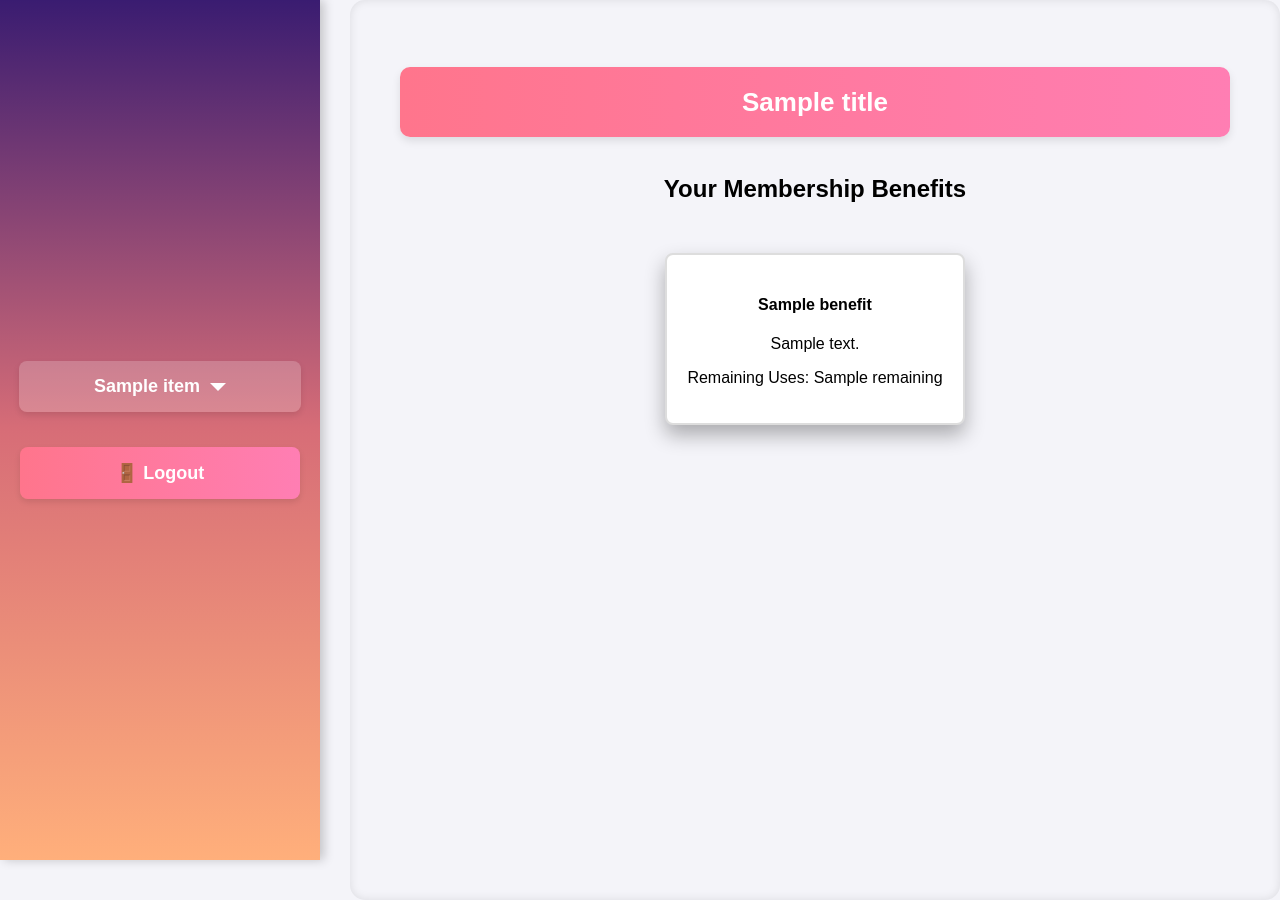
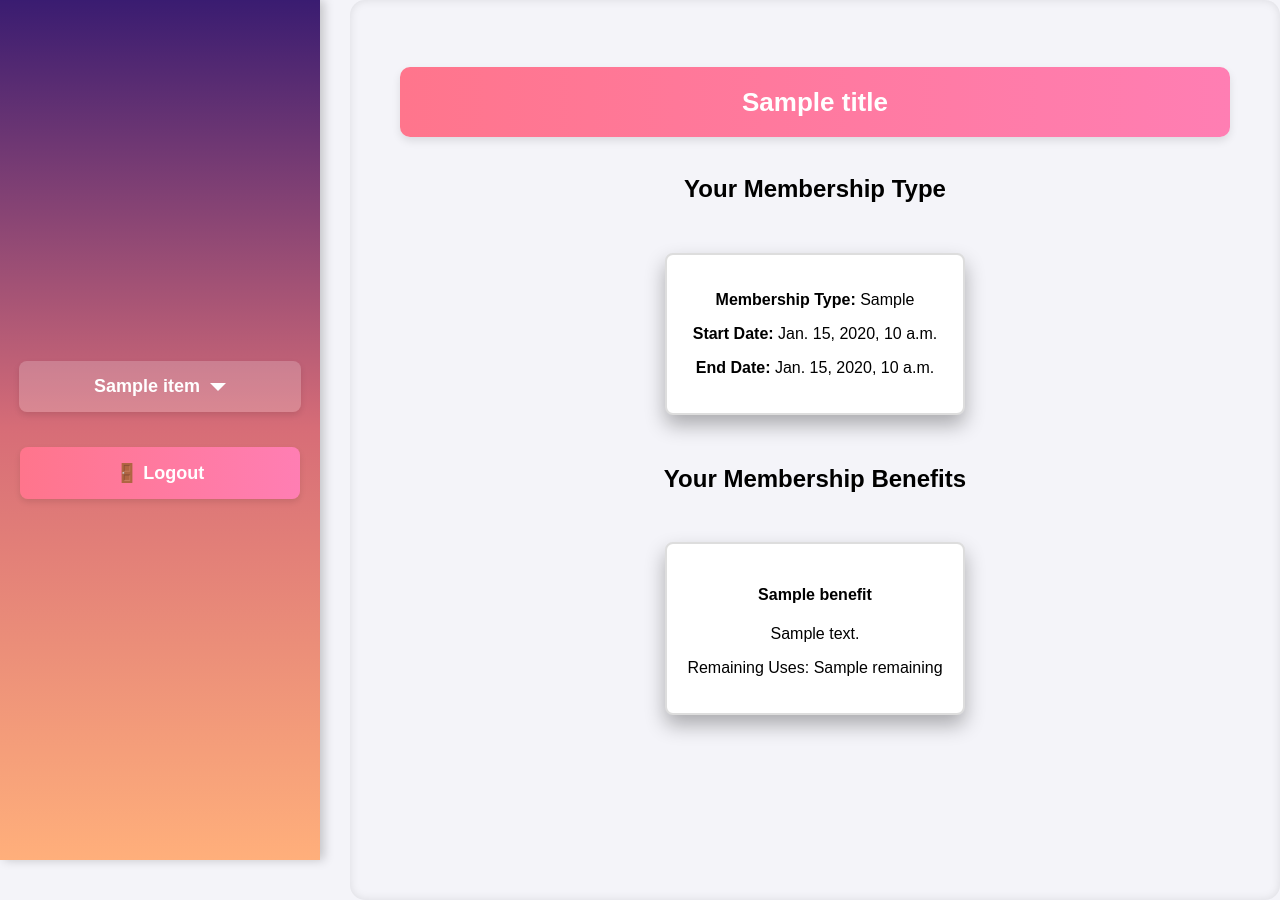
Before and after one commit to AdvancedWebTeam0/togetherCulture, a Django app: template together_culture/memberApp/templates/benefits.html in a window 1280 px wide. Run offline with Django 5.2, Linux system fonts and the light colour scheme; the template is opened without the code that fills it: most values are stand-ins (such as "Sample title", 1, 10 or a date in 2020).

Commit message:
Added membership type, start date and end date

```diff
--- a/together_culture/memberApp/templates/benefits.html
+++ b/together_culture/memberApp/templates/benefits.html
@@ -5,6 +5,14 @@
 {% endblock %}
 {% block content %}
 <div class="container mt-5">
+    <h2>Your Membership Type</h2>
+    <div class="main-content">
+        <section class="cards-container">
+            <p><strong>Membership Type:</strong> {{ membership_type }}</p>
+            <p><strong>Start Date:</strong> {{ start_date }}</p>
+            <p><strong>End Date:</strong> {{ end_date }}</p>
+        </section>
+    </div>
     <h2>Your Membership Benefits</h2>
     <div id="benefits-container">
         {% for benefit in benefits %}
```
